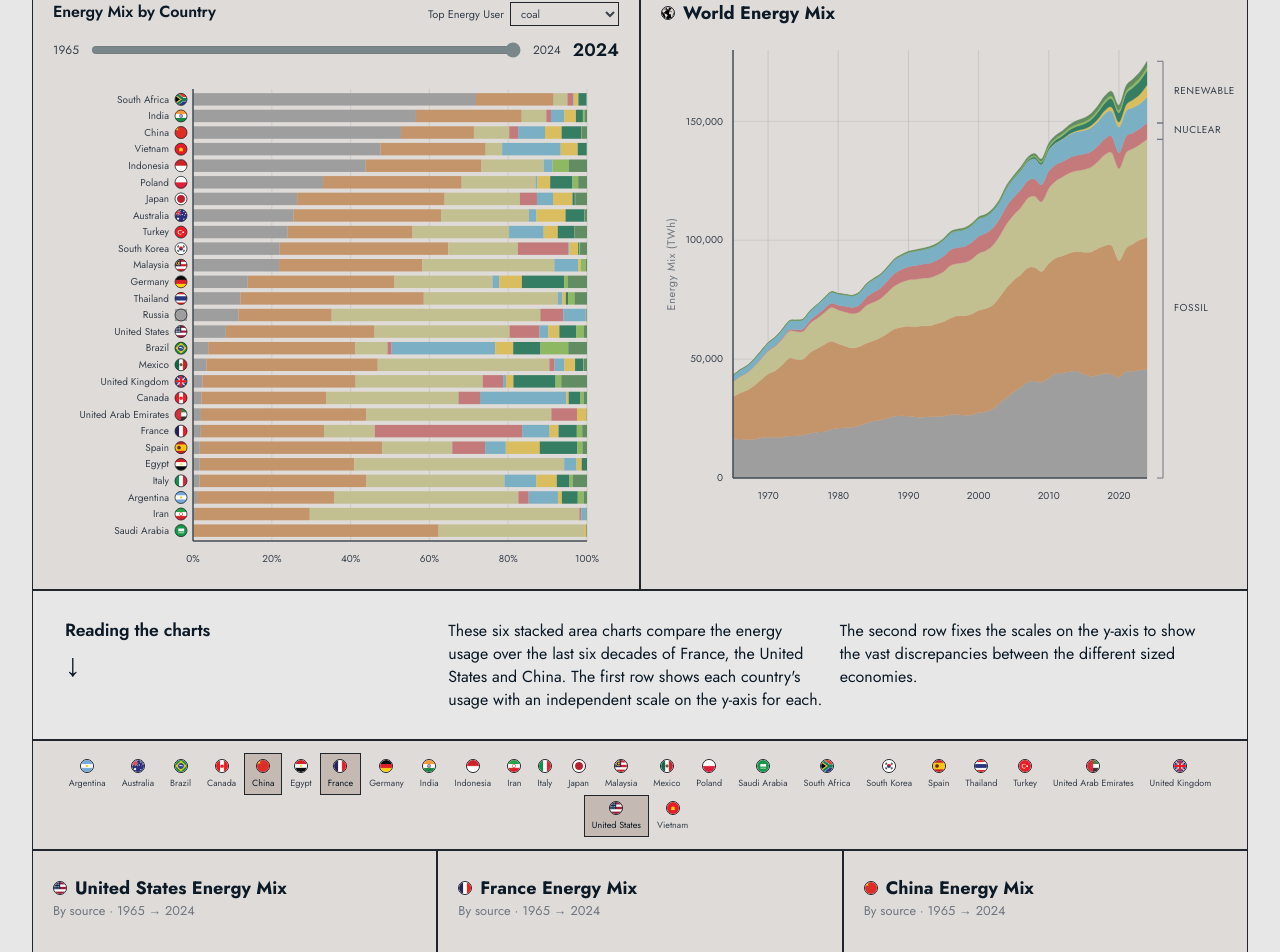
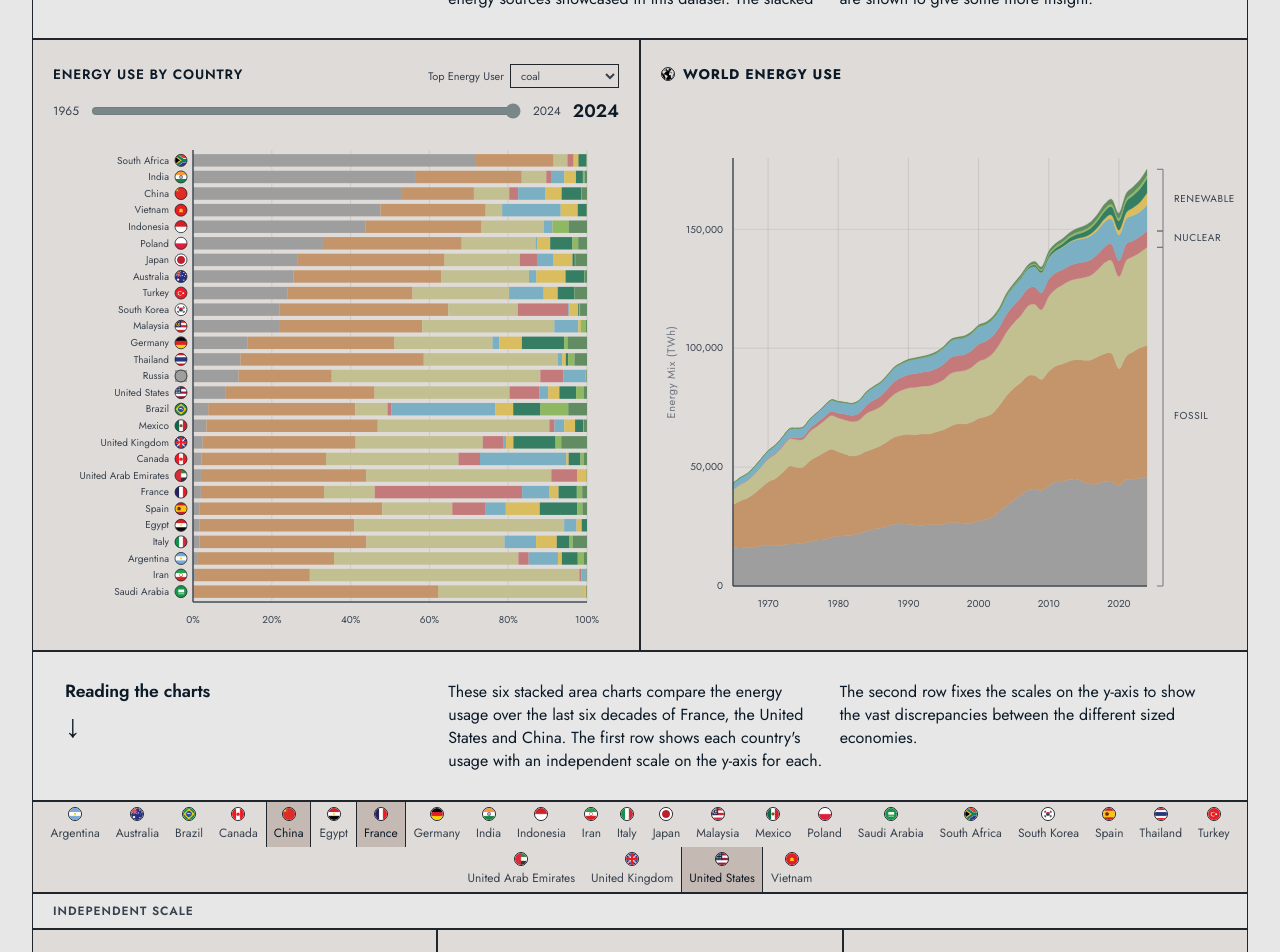
Before and after one commit to HansCastorpus/Global-Energy, a React (Vite) app: page / in a window 1280 px wide. Shown: the part 500-1452 px from the top of the page. Built offline with nearby package versions, Linux system fonts and the light colour scheme; grey boxes are pictures that could not be loaded; a web font is replaced by a local one.

Commit message:
Sticky Buttons

```diff
--- a/src/App.jsx
+++ b/src/App.jsx
@@ -11,6 +11,49 @@ import { PALETTE, ENERGY_KEYS } from "./constants";
 import CirclePack from "./CirclePack";
 import introIcon from "./assets/introduction.svg";
 const sharedYMax = 50000;
+
+function CountryPicker({ selectedCountries, onSelect }) {
+  return (
+    <div style={{
+      display: "flex", flexWrap: "wrap", gap: 0, justifyContent: "center",
+      padding: 0,
+      background: "var(--surface)",
+      border: "1px solid var(--border)",
+    }}>
+      {COUNTRIES_WITH_FLAGS.map((country) => {
+        const isSelected = selectedCountries.includes(country);
+        return (
+          <button
+            key={country}
+            onClick={() => onSelect(country)}
+            className="country-btn"
+            data-selected={isSelected}
+            style={{
+              display: "flex", flexDirection: "column", alignItems: "center", gap: 3,
+              padding: "5px 7px",
+              background: isSelected ? "var(--btn-pressed)" : "transparent",
+              borderTop: "none",
+              borderBottom: "none",
+              borderLeft: isSelected ? "1px solid var(--border)" : "1px solid transparent",
+              borderRight: isSelected ? "1px solid var(--border)" : "1px solid transparent",
+              cursor: isSelected ? "default" : "pointer",
+              fontFamily: "var(--font-mono)",
+              color: isSelected ? "var(--text)" : "var(--text-muted)",
+            }}
+          >
+            <img
+              src={`${import.meta.env.BASE_URL}flags/${country}.png`}
+              width={14} height={14}
+              style={{ borderRadius: "50%", objectFit: "cover", border: "0.5px solid var(--border)" }}
+              alt={country}
+            />
+            {country}
+          </button>
+        );
+      })}
+    </div>
+  );
+}
 
 const COUNTRIES_WITH_FLAGS = [
   "Argentina", "Australia", "Brazil", "Canada", "China",
@@ -32,6 +75,22 @@ export default function App() {
       return [...prev.slice(1), country];
     });
   };
+
+  const pickerRef = useRef(null);
+  const chartsEndRef = useRef(null);
+  const [pickerFixed, setPickerFixed] = useState(false);
+
+  useEffect(() => {
+    const check = () => {
+      const headerBottom = headerRef.current?.getBoundingClientRect().bottom ?? 0;
+      const pickerBottom = pickerRef.current?.getBoundingClientRect().bottom ?? 0;
+      const chartsEndTop = chartsEndRef.current?.getBoundingClientRect().top ?? Infinity;
+      setPickerFixed(pickerBottom < headerBottom && chartsEndTop > headerBottom);
+    };
+    window.addEventListener("scroll", check, { passive: true });
+    check();
+    return () => window.removeEventListener("scroll", check);
+  }, []);
 
   const dynamicYMax = useMemo(() => {
     let max = 0;
@@ -175,7 +234,7 @@ export default function App() {
         <div className="charts-grid-2">
           <section className="chart-card">
             <div style={{ display: "flex", alignItems: "center", justifyContent: "space-between", marginBottom: 0 }}>
-              <h2 className="chart-title">Energy Mix by Country</h2>
+              <h2 className="chart-title">Energy Use by Country</h2>
               <div style={{ display: "flex", alignItems: "center", gap: 6 }}>
                 <span style={{ fontFamily: "var(--font-mono)", fontSize: 11, color: "var(--text-muted)" }}>
                   Top Energy User
@@ -224,7 +283,7 @@ export default function App() {
           <section className="chart-card">
             <h2 className="section-heading">
               <img src={introIcon} alt="" className="section-icon" />
-              World Energy Mix
+              World Energy Use
             </h2>
             <ResponsiveContainer height={500} className="chart-wrapper">
               <StackedAreaChart
@@ -254,43 +313,17 @@ export default function App() {
         </div>
 
         {/* ── Country picker ── */}
-        <div style={{
-          display: "flex", flexWrap: "wrap", gap: 0, justifyContent: "center",
-          padding: "12px 16px",
-          background: "var(--surface)",
-          border: "1px solid var(--border)",
-        }}>
-          {COUNTRIES_WITH_FLAGS.map((country) => {
-            const isSelected = selectedCountries.includes(country);
-            return (
-              <button
-                key={country}
-                onClick={() => selectCountry(country)}
-                className="country-btn"
-                data-selected={isSelected}
-                style={{
-                  display: "flex", flexDirection: "column", alignItems: "center", gap: 3,
-                  padding: "5px 7px",
-                  background: isSelected ? "var(--btn-pressed)" : "transparent",
-                  border: isSelected ? "1px solid var(--border)" : "1px solid transparent",
-                  cursor: isSelected ? "default" : "pointer",
-                  fontFamily: "var(--font-mono)", fontSize: 9,
-                  color: isSelected ? "var(--text)" : "var(--text-muted)",
-                }}
-              >
-                <img
-                  src={`${import.meta.env.BASE_URL}flags/${country}.png`}
-                  width={14} height={14}
-                  style={{ borderRadius: "50%", objectFit: "cover", border: "0.5px solid var(--border)" }}
-                  alt={country}
-                />
-                {country}
-              </button>
-            );
-          })}
+        {pickerFixed && (
+          <div style={{ position: "fixed", top: headerHeight, left: "32px", width: "calc(100% - 64px)", zIndex: 9 }}>
+            <CountryPicker selectedCountries={selectedCountries} onSelect={selectCountry} />
+          </div>
+        )}
+        <div ref={pickerRef}>
+          <CountryPicker selectedCountries={selectedCountries} onSelect={selectCountry} />
         </div>
 
         {/* ── Row 2: 3 columns (independent y) ── */}
+        <div className="row-label">Independent Scale</div>
         <div className="charts-grid-3">
           {selectedCountries.map((country) => (
             <section key={country} className="chart-card">
@@ -300,7 +333,7 @@ export default function App() {
                   alt="" className="section-icon"
                   style={{ borderRadius: "50%", objectFit: "cover" }}
                 />
-                {country} Energy Mix
+                {country} Energy Use
               </h2>
               <p className="chart-desc">By source · 1965 → 2024</p>
               <ResponsiveContainer height={200} className="chart-wrapper">
@@ -311,6 +344,7 @@ export default function App() {
         </div>
 
         {/* ── Row 3: 3 columns (shared y) ── */}
+        <div className="row-label">Fixed Scale</div>
         <div className="charts-grid-3">
           {selectedCountries.map((country) => (
             <section key={country} className="chart-card">
@@ -320,7 +354,7 @@ export default function App() {
                   alt="" className="section-icon"
                   style={{ borderRadius: "50%", objectFit: "cover" }}
                 />
-                {country} Energy Mix
+                {country} Energy Use
               </h2>
               <p className="chart-desc">By source · 1965 → 2024</p>
               <ResponsiveContainer height={200} className="chart-wrapper">
@@ -333,6 +367,7 @@ export default function App() {
             </section>
           ))}
         </div>
+        <div ref={chartsEndRef} />
 
         {/* ── Info band ── */}
         <div className="info-band">
@@ -403,7 +438,7 @@ export default function App() {
           <section className="chart-card">
             <h2 className="section-heading">
               <img src={introIcon} alt="" className="section-icon" />
-              Energy Mix by Country
+              Energy Use by Country
             </h2>
             <p className="chart-desc">
               Proportional source breakdown · select a year
--- a/src/CirclePack.jsx
+++ b/src/CirclePack.jsx
@@ -146,15 +146,14 @@ export default function CirclePack({ data = [], hoveredKey = null, headerHeight
   useEffect(() => {
     const el = sliderRef.current;
     if (!el) return;
-    const observer = new IntersectionObserver(
-      ([entry]) => {
-        setSliderFixed(!entry.isIntersecting && entry.boundingClientRect.top < 0);
-      },
-      { threshold: 0 }
-    );
-    observer.observe(el);
-    return () => observer.disconnect();
-  }, []);
+    const check = () => {
+      const { top } = el.getBoundingClientRect();
+      setSliderFixed(top < headerHeight);
+    };
+    window.addEventListener("scroll", check, { passive: true });
+    check();
+    return () => window.removeEventListener("scroll", check);
+  }, [headerHeight]);
 
   const COLS     = width >= 1500 ? 10 : width >= 900 ? 6 : 3;
   const cellSize = width > 0 ? Math.floor(width / COLS) : 0;
--- a/src/index.css
+++ b/src/index.css
@@ -96,13 +96,20 @@ body,
   border-radius: var(--radius);
   padding: 24px 20px 16px;
   overflow: hidden;
+  display: flex;
+  flex-direction: column;
+}
+
+.chart-wrapper {
+  margin-top: auto;
 }
 
 .chart-title {
-  font-size: 1rem;
+  font-size: 0.85rem;
   font-weight: 600;
   color: var(--text);
-  letter-spacing: -0.01em;
+  letter-spacing: 0.06em;
+  text-transform: uppercase;
   margin-bottom: 4px;
 }
 
@@ -299,12 +306,41 @@ svg text {
   display: flex;
   align-items: center;
   gap: 0.5rem;
-  font-size: 18px;
+  font-size: 14px;
+  text-transform: uppercase;
+  letter-spacing: 0.06em;
+}
+
+.country-btn {
+  font-size: 9px;
+}
+
+@media (min-width: 1000px) {
+  .country-btn {
+    font-size: 12px;
+  }
+
+  .legend-label {
+    font-size: 18px;
+  }
 }
 
 .country-btn:not([data-selected="true"]):hover {
   background: var(--btn-pressed);
-  border-color: var(--border);
+  border-left-color: var(--border);
+  border-right-color: var(--border);
+}
+
+.row-label {
+  background: var(--bg);
+  border: 1px solid var(--border);
+  padding: 8px 20px;
+  font-size: 0.75rem;
+  font-family: var(--font-mono);
+  font-weight: 600;
+  letter-spacing: 0.08em;
+  text-transform: uppercase;
+  color: var(--text-muted);
 }
 
 .section-icon {
```
